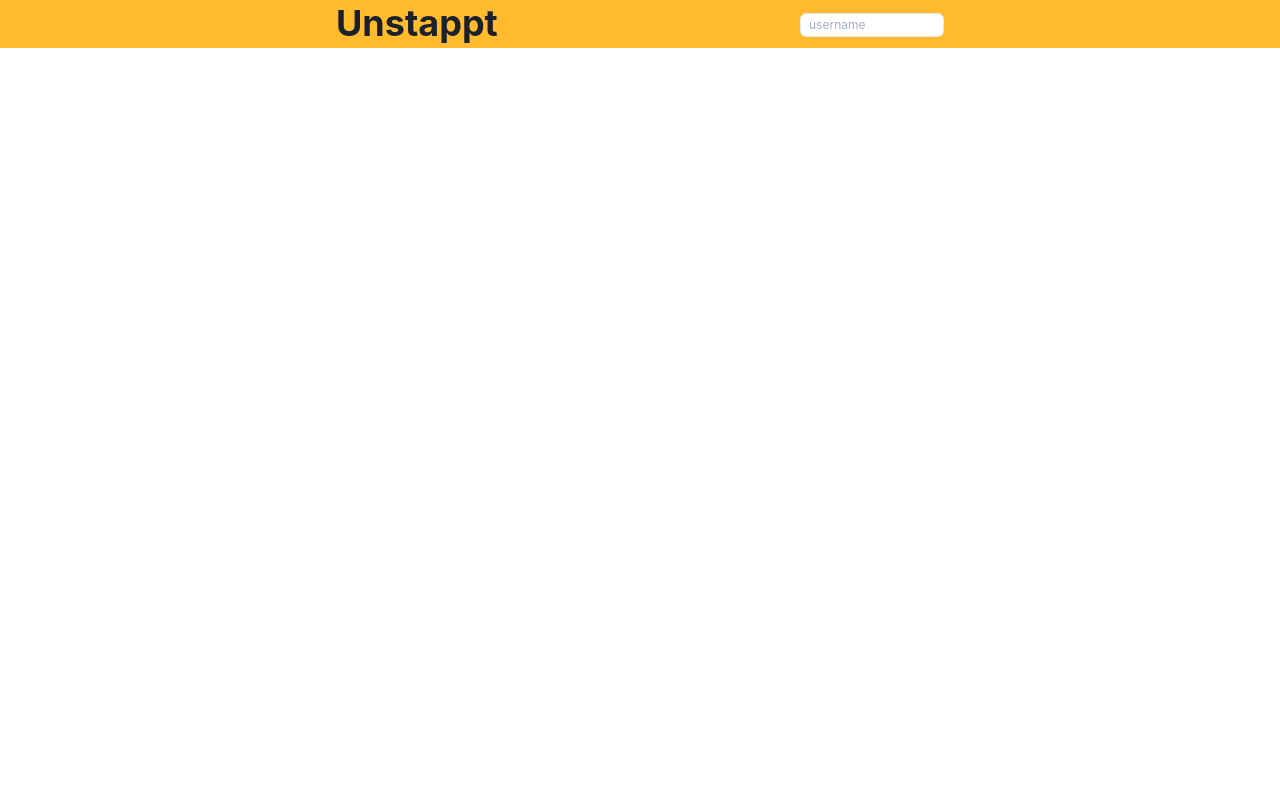
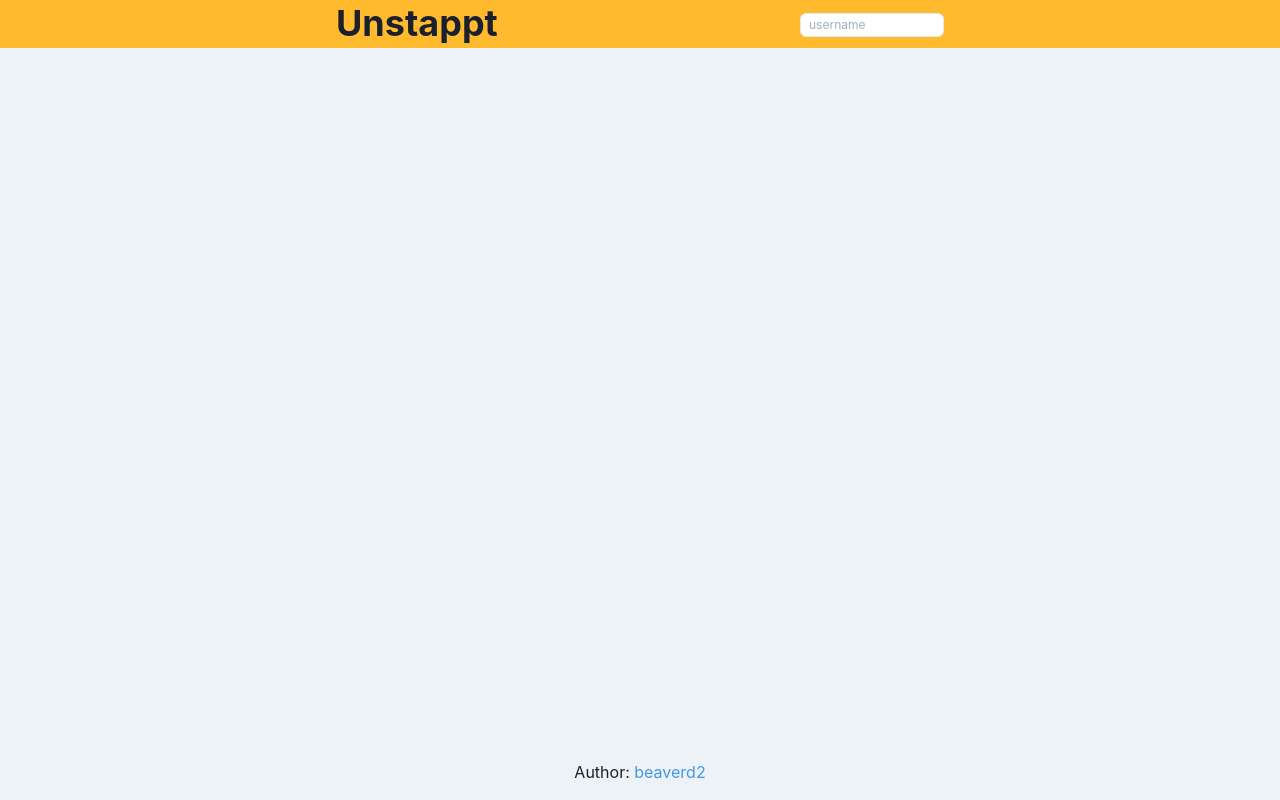
Before and after one commit to beaverd2/unstappt, a React (Create React App) app: page / in a window 1280 px wide. Built offline with nearby package versions, Linux system fonts and the light colour scheme; no server answers.

Commit message:
title changed, author added

```diff
--- a/public/index.html
+++ b/public/index.html
@@ -10,34 +10,11 @@
       content="Web site created using create-react-app"
     />
     <link rel="apple-touch-icon" href="%PUBLIC_URL%/logo192.png" />
-    <!--
-      manifest.json provides metadata used when your web app is installed on a
-      user's mobile device or desktop. See https://developers.google.com/web/fundamentals/web-app-manifest/
-    -->
     <link rel="manifest" href="%PUBLIC_URL%/manifest.json" />
-    <!--
-      Notice the use of %PUBLIC_URL% in the tags above.
-      It will be replaced with the URL of the `public` folder during the build.
-      Only files inside the `public` folder can be referenced from the HTML.
-
-      Unlike "/favicon.ico" or "favicon.ico", "%PUBLIC_URL%/favicon.ico" will
-      work correctly both with client-side routing and a non-root public URL.
-      Learn how to configure a non-root public URL by running `npm run build`.
-    -->
-    <title>React App</title>
+    <title>Unstappt</title>
   </head>
   <body>
     <noscript>You need to enable JavaScript to run this app.</noscript>
     <div id="root"></div>
-    <!--
-      This HTML file is a template.
-      If you open it directly in the browser, you will see an empty page.
-
-      You can add webfonts, meta tags, or analytics to this file.
-      The build step will place the bundled scripts into the <body> tag.
-
-      To begin the development, run `npm start` or `yarn start`.
-      To create a production bundle, use `npm run build` or `yarn build`.
-    -->
   </body>
 </html>
--- a/src/App.js
+++ b/src/App.js
@@ -1,5 +1,12 @@
 import React, { useState } from 'react';
-import { ChakraProvider, theme, Flex, Container } from '@chakra-ui/react';
+import {
+  ChakraProvider,
+  theme,
+  Flex,
+  Container,
+  Center,
+  Link,
+} from '@chakra-ui/react';
 import { createStandaloneToast } from '@chakra-ui/toast';
 import Header from './Components/Header';
 import User from './Components/User';
@@ -120,7 +127,7 @@ function App() {
 
   return (
     <ChakraProvider theme={theme}>
-      <Flex bg="gray.100" flexDir="column" flexWrap="wrap">
+      <Flex bg="gray.100" flexDir="column" flexWrap="wrap" minH="100vh">
         <Header fetchAll={fetchAll} />
         {(beers || isLoading) && (
           <>
@@ -155,6 +162,17 @@ function App() {
             </Container>
           </>
         )}
+        <Center py={4} mt="auto">
+          Author:&nbsp;
+          <Link
+            color="blue.400"
+            target="_blank"
+            rel="noopener noreferrer"
+            href="https://github.com/beaverd2"
+          >
+            beaverd2
+          </Link>
+        </Center>
       </Flex>
     </ChakraProvider>
   );
```
